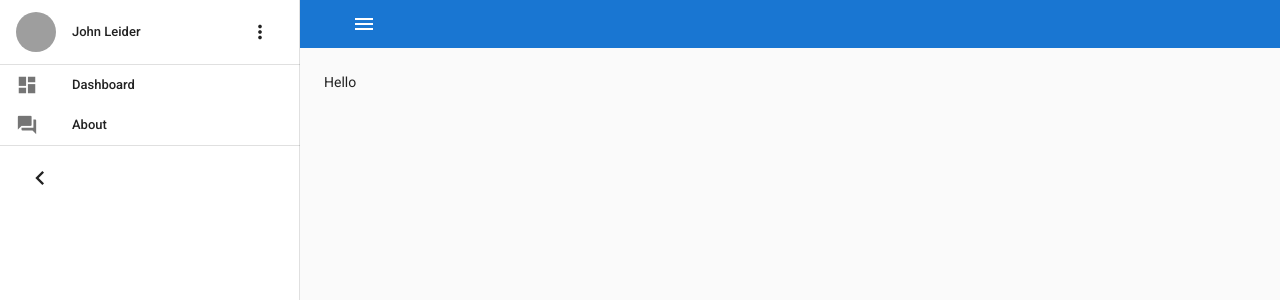
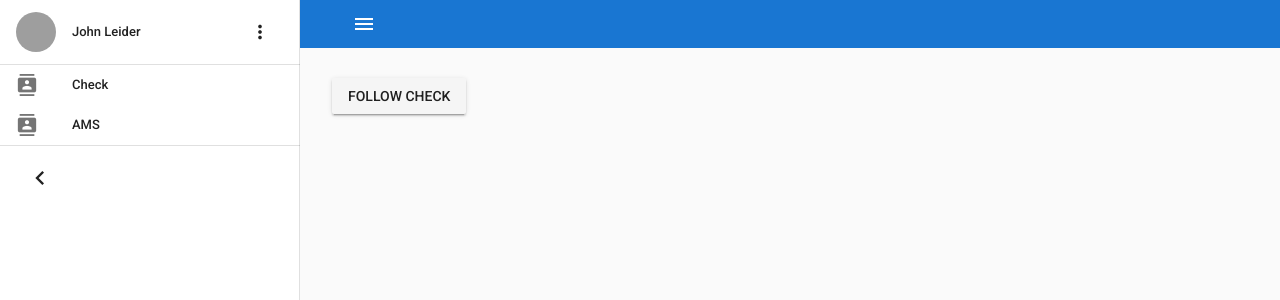
Before and after one commit to duphungcong/sgnbase, a Vue app: page /checks in a window 1280 px wide. Before the commit this address led to /dashboard. Shown: the top 300 px of the page. Built offline with nearby package versions, Linux system fonts and the light colour scheme; no server answers; sample sign-in values are in the browser's storage; grey boxes are pictures that could not be loaded.

Commit message:
add following check

```diff
--- a/src/App.vue
+++ b/src/App.vue
@@ -4,7 +4,10 @@
       <router-view></router-view>
     </template>
     <template v-else>
-      <navmenu @goTo="goTo"></navmenu>
+      <navmenu
+        :isFollowingCheck="isFollowingCheck"
+        @goTo="goTo">
+      </navmenu>
       <v-toolbar
         dense
         app
@@ -44,12 +47,22 @@ export default {
   computed: {
     isAuthenticated () {
       return this.$store.getters['auth/isAuthenticated']
+    },
+    isFollowingCheck () {
+      return this.$store.getters.isFollowingCheck
     }
   },
   watch: {
     isAuthenticated (value) {
       if (!value) {
         this.$router.push({ name: 'Auth' })
+      } else {
+        this.$router.push({ name: 'root' })
+      }
+    },
+    isFollowingCheck (value) {
+      if (!value) {
+        this.$router.push({ name: 'Checks' })
       } else {
         this.$router.push({ name: 'Dashboard' })
       }
--- a/src/components/NavMenu.vue
+++ b/src/components/NavMenu.vue
@@ -1,6 +1,6 @@
 <template>
   <v-navigation-drawer
-    v-model="navmenu.visible"
+    v-model="navMenu.visible"
     app
     :mini-variant="mini">
 
@@ -21,6 +21,7 @@
                   <v-icon>more_vert</v-icon>
                 </v-btn>
                 <v-list>
+                  <v-list-tile v-if="isFollowingCheck" @click="stopFollowingCheck">Stop following check</v-list-tile>
                   <v-list-tile @click="goTo('Acount')">Account</v-list-tile>
                   <v-list-tile @click="onLogOut">Logout</v-list-tile>
                 </v-list>
@@ -32,7 +33,7 @@
 
        <v-divider></v-divider>
 
-      <v-list-tile v-for="item in items" :key="item.title" @click="goTo(item.route)">
+      <v-list-tile v-for="item in itemMenu" :key="item.title" @click="goTo(item.route)">
         <v-list-tile-action>
           <v-icon>{{ item.icon }}</v-icon>
         </v-list-tile-action>
@@ -66,15 +67,32 @@ export default {
   data () {
     return {
       mini: false,
-      items: [
+      checkMenu: [
         { title: 'Dashboard', icon: 'dashboard', route: 'Dashboard' },
         { title: 'About', icon: 'question_answer', route: 'About' }
+      ],
+      noCheckMenu: [
+        { title: 'Check', icon: 'contacts', route: 'Checks' },
+        { title: 'AMS', icon: 'contacts', route: 'ams' }
       ]
     }
   },
+  props: {
+    isFollowingCheck: {
+      type: Boolean,
+      default: () => { return false }
+    }
+  },
   computed: {
-    navmenu () {
+    navMenu () {
       return this.$store.getters['navmenu/navmenu']
+    },
+    itemMenu () {
+      if (this.isFollowingCheck) {
+        return this.checkMenu
+      } else {
+        return this.noCheckMenu
+      }
     }
   },
   methods: {
@@ -83,6 +101,9 @@ export default {
     },
     onLogOut () {
       this.$store.dispatch('auth/logout')
+    },
+    stopFollowingCheck () {
+      this.$store.dispatch('unFollowCheck')
     }
   }
 }
--- /dev/null
+++ b/src/components/pages/Checks.vue
@@ -0,0 +1,18 @@
+<template>
+  <v-layout>
+    <v-btn @click="followCheck">Follow Check</v-btn>
+  </v-layout>
+</template>
+
+<script>
+export default {
+  data () {
+    return {}
+  },
+  methods: {
+    followCheck () {
+      this.$store.dispatch('followCheck', 'abcxyz')
+    }
+  }
+}
+</script>
--- a/src/router/index.js
+++ b/src/router/index.js
@@ -2,9 +2,11 @@ import Vue from 'vue'
 import Router from 'vue-router'
 import store from '@/store'
 
+import Auth from '@/components/Auth'
+
 import About from '@/components/pages/About'
 import Dashboard from '@/components/pages/Dashboard'
-import Auth from '@/components/Auth'
+import Checks from '@/components/pages/Checks'
 
 Vue.use(Router)
 
@@ -24,10 +26,26 @@ const requireAuthenticated = (to, from, next) => {
   next('/auth')
 }
 
+const noRequireFollowingCheck = (to, from, next) => {
+  if (!store.getters.isFollowingCheck) {
+    requireAuthenticated(to, from, next)
+    return
+  }
+  next('/dashboard')
+}
+
+const requireFollowingCheck = (to, from, next) => {
+  if (store.getters.isFollowingCheck) {
+    requireAuthenticated(to, from, next)
+    return
+  }
+  next('/checks')
+}
+
 const router = new Router({
   mode: 'history',
   routes: [
-    { path: '/', redirect: '/dashboard' },
+    { path: '/', redirect: '/dashboard', name: 'root' },
     { path: '*', redirect: '/dashboard' },
     {
       path: '/about',
@@ -44,7 +62,13 @@ const router = new Router({
       path: '/dashboard',
       component: Dashboard,
       name: 'Dashboard',
-      beforeEnter: requireAuthenticated
+      beforeEnter: requireFollowingCheck
+    },
+    {
+      path: '/checks',
+      component: Checks,
+      name: 'Checks',
+      beforeEnter: noRequireFollowingCheck
     }
   ]
 })
--- a/src/store/index.js
+++ b/src/store/index.js
@@ -10,7 +10,8 @@ Vue.use(Vuex)
 
 const state = {
   loading: false,
-  error: null
+  error: null,
+  checkId: null
 }
 
 const mutations = {
@@ -19,18 +20,33 @@ const mutations = {
   },
   setError (state, payload) {
     state.error = payload
+  },
+  setCheckId (state, payload) {
+    state.checkId = payload
+  }
+}
+
+const actions = {
+  followCheck ({ commit }, payload) {
+    commit('setCheckId', payload)
+  },
+  unFollowCheck ({ commit }) {
+    commit('setCheckId', null)
   }
 }
 
 const getters = {
   loading: state => state.loading,
-  error: state => state.error
+  error: state => state.error,
+  checkId: state => state.checkId,
+  isFollowingCheck: state => state.checkId !== null && state.checkId !== undefined
 }
 
 export default new Vuex.Store({
   plugins: [createPersistedState({ storage: window.sessionStorage })],
   state,
   mutations,
+  actions,
   getters,
   modules: {
     auth,
```
